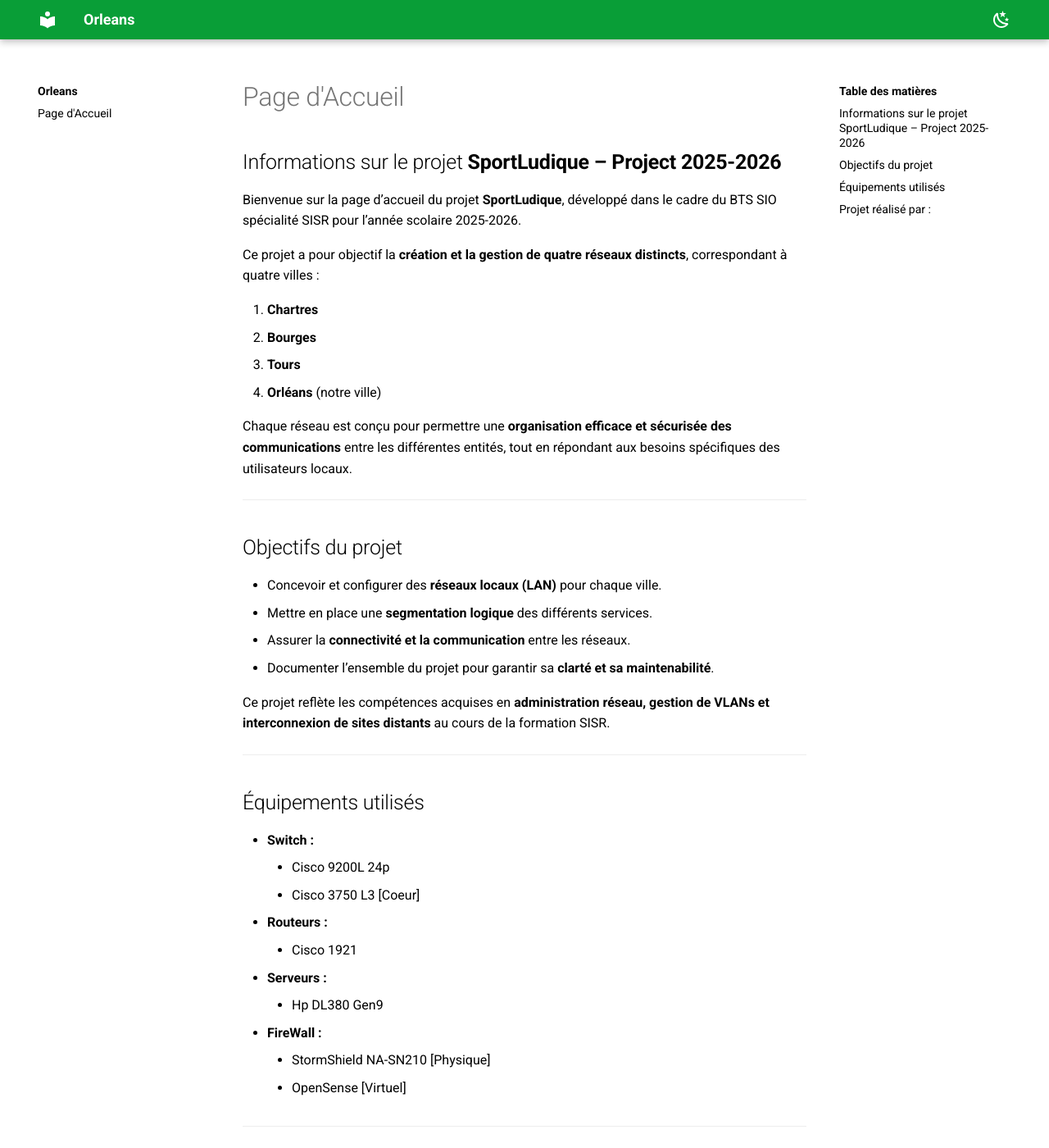
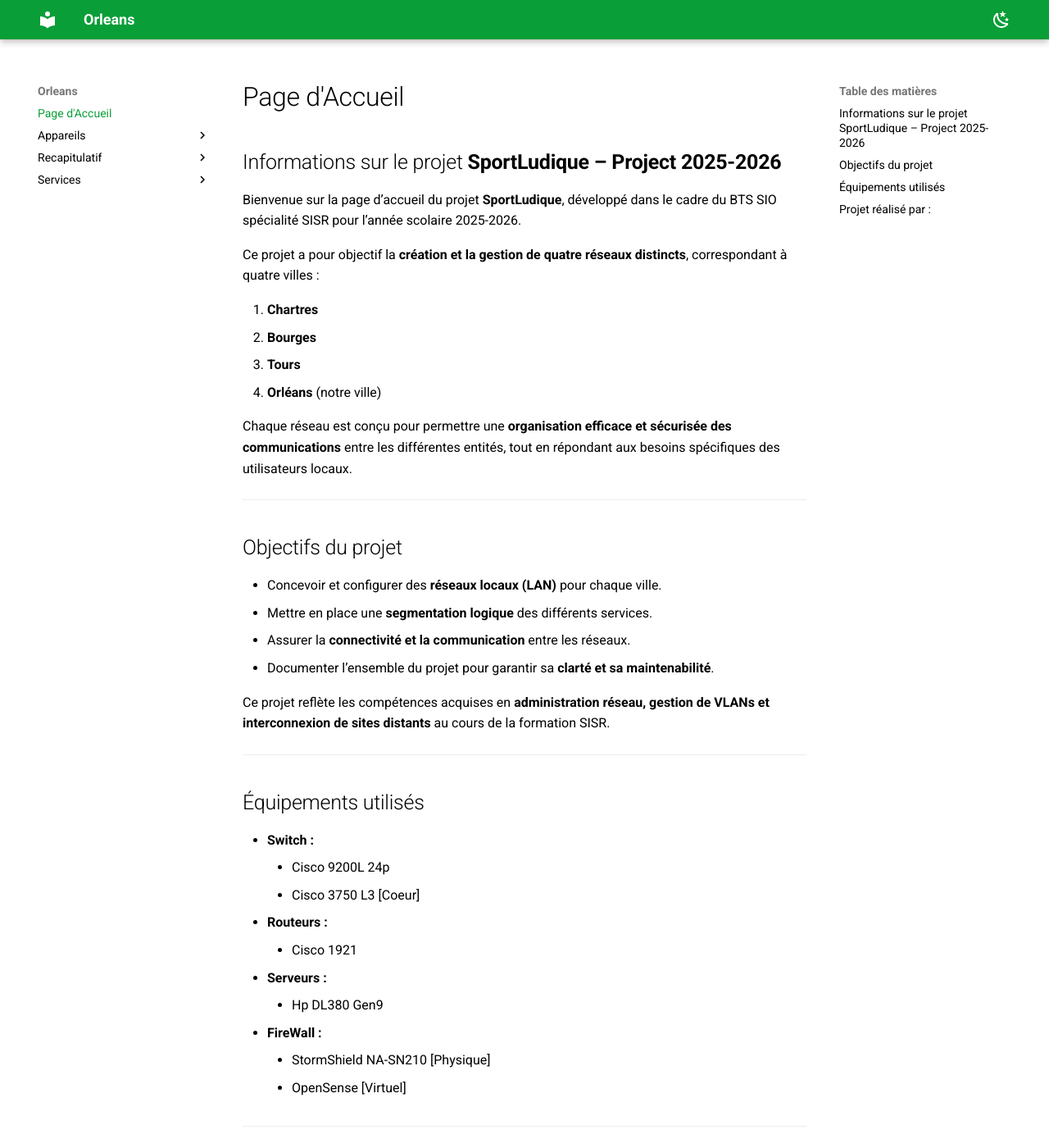
Before and after one commit to XolA-max/gp-orleans-sportludique2025-2026, an MkDocs documentation site: the page built from docs/index.md, in a window 1280 px wide and 1400 px high. Shown: the whole window at 82% size. Built offline with MkDocs 1.6.1 and Material for MkDocs 9.7.7, drawn with Linux system fonts in a browser that asks for light colours.

Commit message:
modification mkdocs.yml theme

```diff
--- a/docs/overrides.css
+++ b/docs/overrides.css
@@ -1,68 +1,93 @@
 
-
-/* ===== Bandeau du haut (header + onglets) ===== */
-.md-header,
-.md-tabs {
-    background-color: #099E37!important;  /* Orange foncé uniforme */
+/* ====== test ======*/
+/* =============================
+   ---- THÈME CLAIR : fond blanc + textes noirs ----
+   ============================= */
+:root {
+    --md-default-bg-color: #ffffff !important;
+    --md-default-fg-color: #000000 !important;
 }
 
-/* ===== Liens dans la navbar et les onglets ===== */
-.md-header nav a,
-.md-tabs a {
-    color: #FFFFFF !important;
-}
-
-/* Hover sur onglets */
-.md-tabs__item:hover {
-    background-color: #07782A !important; /* Orange encore plus foncé au survol */
-}
-
-/* ===== Navigation latérale ===== */
-.md-nav__link {
-    color: #FFFFFF !important; /* Texte blanc par défaut */
-}
-.md-nav__link:hover,
-.md-nav__link--active {
-    color: #099E37 !important; /* Orange foncé au survol et actif */
-}
-
-/* ===== Boutons primaires ===== */
-.md-button.md-button--primary {
-    background-color: #099E37 !important;
-    color: #FFFFFF !important;
-}
-
-/* ===== Liens dans le contenu ===== */
-.md-content a {
-    color: #099E37 !important; /* Orange foncé pour liens */
-}
-
-/* ====== test ======*/
-
-
-/* Arrière-plan blanc */
+/* Contenu principal */
 .md-container,
 .md-main,
 .md-content,
 .md-content__inner {
     background-color: #ffffff !important;
-}
-
-/* Texte en noir */
-body,
-.md-typeset,
-.md-nav,
-.md-nav__title,
-.md-nav__item a {
     color: #000000 !important;
 }
 
-/* Correction des liens */
-a {
+/* Titres */
+.md-typeset h1,
+.md-typeset h2,
+.md-typeset h3,
+.md-typeset h4 {
+    color: #000000 !important;
+}
+
+/* Paragraphes */
+.md-typeset p {
+    color: #000000 !important;
+}
+
+/* Liens dans le contenu */
+.md-content a {
     color: #099E37 !important;
 }
 
-/* Correction du code */
+
+
+/* =============================
+   ---- BANDEAU HAUT + ONGLETs ----
+   ============================= */
+
+.md-header,
+.md-tabs {
+    background-color: #099E37 !important;
+}
+
+/* Liens dans header */
+.md-header nav a,
+.md-tabs a {
+    color: #ffffff !important;
+}
+
+/* Hover onglets */
+.md-tabs__item:hover {
+    background-color: #07782A !important;
+}
+
+
+
+/* =============================
+   ---- NAVIGATION LATÉRALE ----
+   ============================= */
+
+.md-nav__link {
+    color: #000000 !important;  /* Texte noir (contraste) */
+}
+
+.md-nav__link:hover,
+.md-nav__link--active {
+    color: #099E37 !important;
+}
+
+
+
+/* =============================
+   ---- BOUTONS ----
+   ============================= */
+
+.md-button.md-button--primary {
+    background-color: #099E37 !important;
+    color: #ffffff !important;
+}
+
+
+
+/* =============================
+   ---- BLOCS DE CODE ----
+   ============================= */
 code, pre {
     background: #f5f5f5 !important;
     color: #000000 !important;
```
